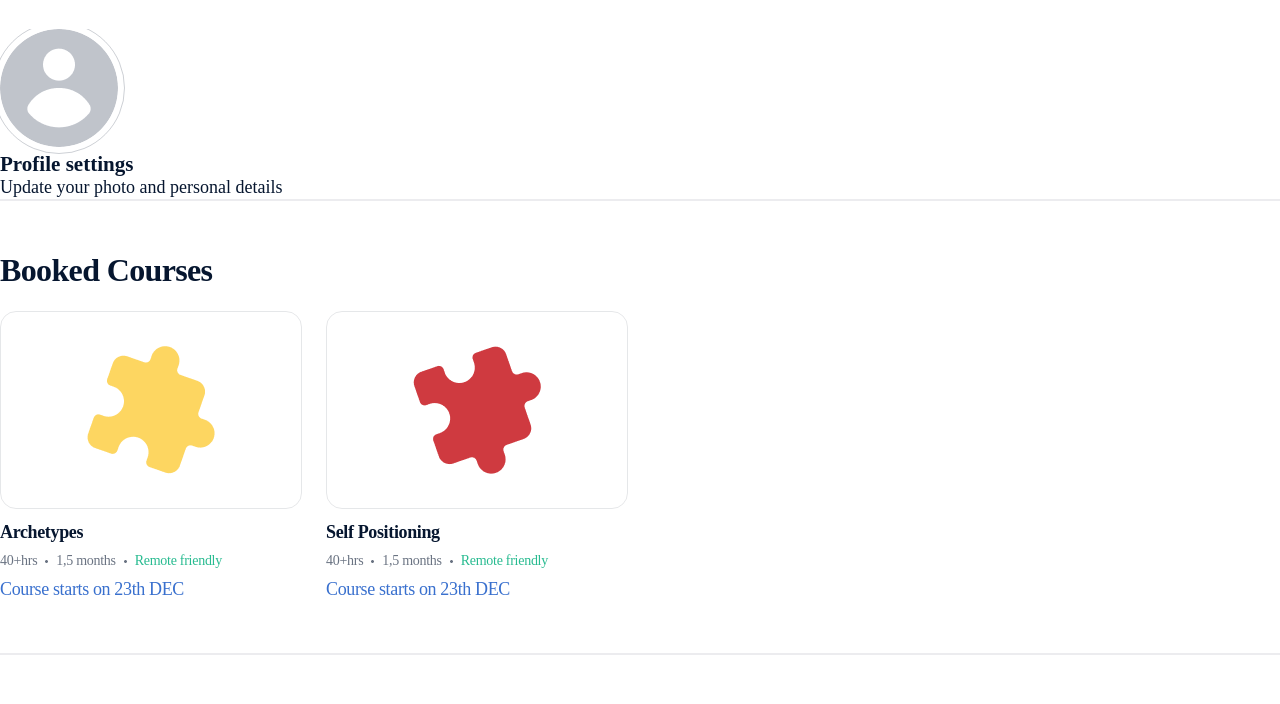
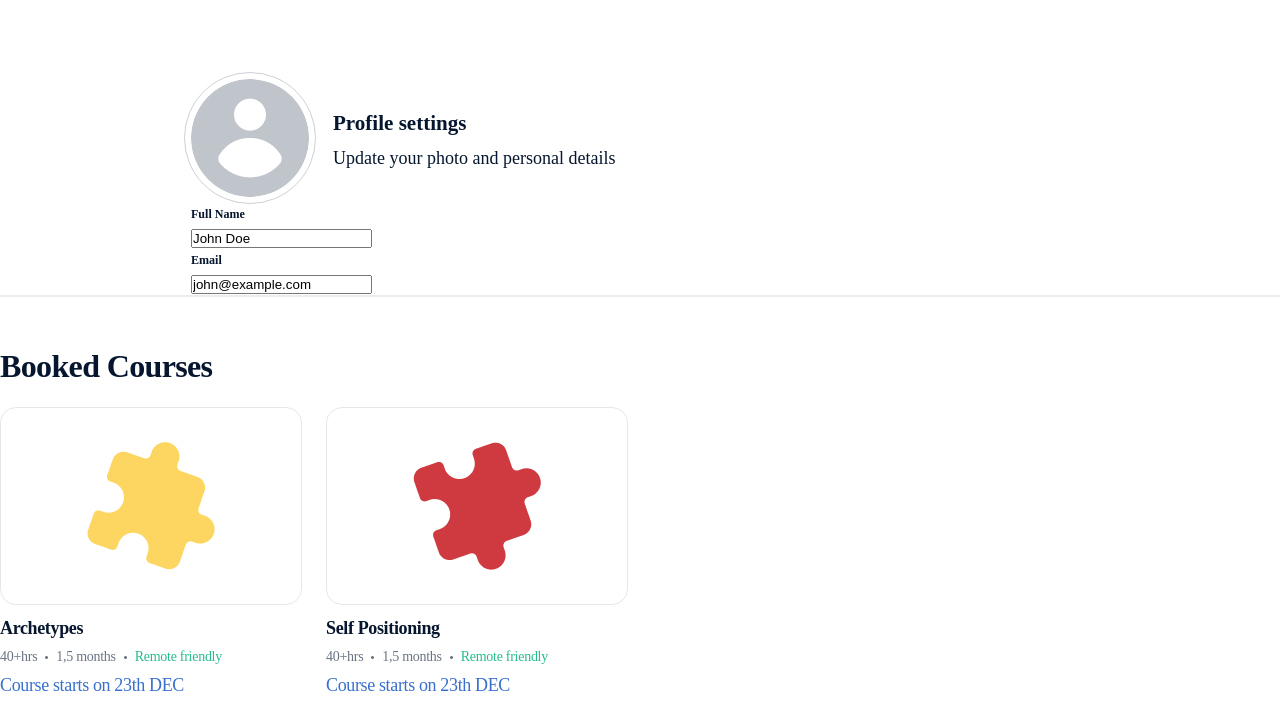
Before and after one commit to Khomas5/cluster, a website: page profile.html in a window 1280 px wide. Shown: the part 93-797 px from the top of the page. Drawn offline with nearby package versions, Linux system fonts and the light colour scheme; files whose address does not match are found by name; a web font is replaced by a local one.

Commit message:
in progress

```diff
--- a/assets/sass/pages/_profile.scss
+++ b/assets/sass/pages/_profile.scss
@@ -3,9 +3,37 @@
     border: 1px solid #ECECEF;
 
 }
-
+.card {
+    position: relative;
+    display: flex;
+    flex-direction: column;
+    min-width: 0;
+    word-wrap: break-word;
+    background-color: #fff;
+    background-clip: border-box;
+    border: 0 solid transparent;
+    border-radius: .25rem;
+    margin-bottom: 1.5rem;
+    box-shadow: 0 2px 6px 0 rgb(218 218 253 / 65%), 0 2px 6px 0 rgb(206 206 238 / 54%);
+}
 .profile-settings{
 
+    .tablet-margin{
+        max-width: 89.8rem;
+    }
+margin-top: 5rem;
+
+    &_info{
+        display: flex;
+        gap: 2.4rem;
+        align-items: center;
+
+        &--text{
+            display: flex;
+            flex-direction: column;
+            gap: 1.2rem;
+        }
+    }
     img{
 
         border-radius: 50%;
@@ -13,6 +41,9 @@
 
   outline-offset: 6px;
     }
+
+
+
 }
 .booked-courses{
     margin: 5.2rem 0;
--- a/profile.html
+++ b/profile.html
@@ -82,15 +82,45 @@
       </header>
 
       <main class="main-profile">
+
  <section class="profile-settings">
+        <div class="tablet-margin">
 
-        <div class="tablet-margin">
-            <div class="profile-settings_img">
-                <img src="./assets/img/profile/profile.png" >
+            <div class="profile-settings_info">
+              <div class="profile-settings_info--img">
+                  <img src="./assets/img/profile/profile.png" >
+              </div>
 
-                <h3>Profile settings</h3>
+
+                <div class="profile-settings_info--text">
+                  <h3>Profile settings</h3>
                 <p>Update your photo and personal details</p>
+                </div>
+
             </div>
+
+            <div class="card">
+
+                <div class="row">
+                  <div class="col-sm-3">
+                    <h6 class="mb-0">Full Name</h6>
+                  </div>
+                  <div class="col-sm-9 text-secondary">
+                    <input type="text" class="form-control" value="John Doe">
+                  </div>
+                </div>
+                <div class="row mb-3">
+                  <div class="col-sm-3">
+                    <h6 class="mb-0">Email</h6>
+                  </div>
+                  <div class="col-sm-9 text-secondary">
+                    <input type="text" class="form-control" value="john@example.com">
+                  </div>
+                </div>
+                </div>
+                </div>
+
+
         </div>
 
     </section>
```
Also changed, not shown: assets/css/style.css.
